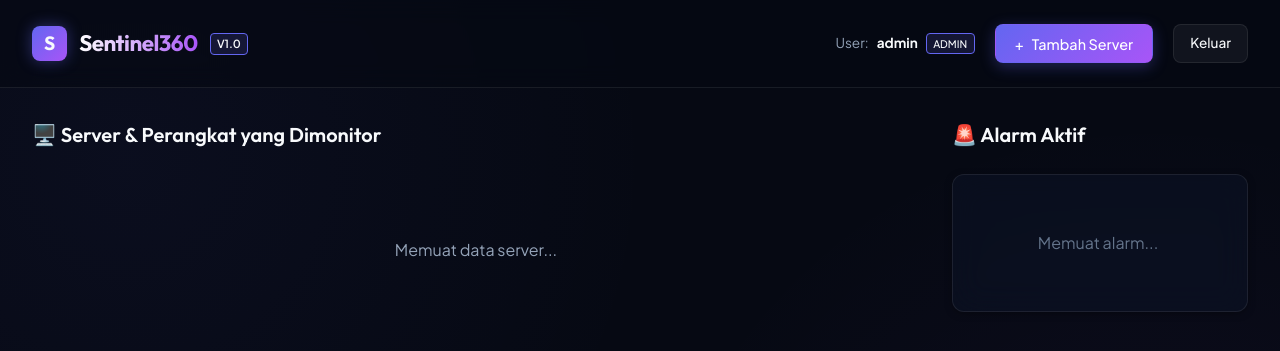
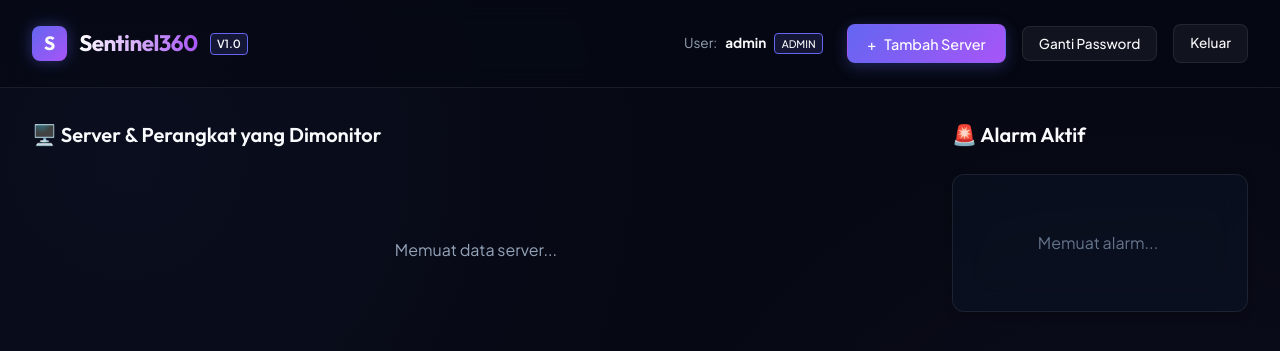
Before and after one commit to barangbaru/sentinel360, a FastAPI app: page / in a window 1280 px wide. Shown: the top 351 px of the page. Run offline with FastAPI, Linux system fonts and the light colour scheme; the visitor is signed in with stand-in values (Sample User, id 1).

Commit message:
feat: add Change Password feature, fix dashboard hang and add cache-buster for app.js

```diff
--- a/backend/main.py
+++ b/backend/main.py
@@ -9,6 +9,7 @@ from fastapi.responses import HTMLResponse, RedirectResponse
 from fastapi.staticfiles import StaticFiles
 from fastapi.templating import Jinja2Templates
 from sqlalchemy.orm import Session
+from pydantic import BaseModel
 from starlette.middleware.sessions import SessionMiddleware
 
 from .database import engine, get_db, Base, SessionLocal
@@ -24,6 +25,10 @@ from .scheduler import start_scheduler
 
 # Create the SQLite tables
 Base.metadata.create_all(bind=engine)
+
+class ChangePasswordRequest(BaseModel):
+    old_password: str
+    new_password: str
 
 # ==========================================
 # PASSWORD HASHING UTILITIES
@@ -175,6 +180,21 @@ async def login_submit(request: Request, db: Session = Depends(get_db)):
 async def logout(request: Request):
     request.session.clear()
     return RedirectResponse(url="/login", status_code=status.HTTP_303_SEE_OTHER)
+
+@app.post("/api/user/change-password")
+def change_password(
+    data: ChangePasswordRequest,
+    db: Session = Depends(get_db),
+    current_user: User = Depends(get_current_user)
+):
+    if not verify_password(data.old_password, current_user.password_hash):
+        raise HTTPException(
+            status_code=status.HTTP_400_BAD_REQUEST,
+            detail="Password lama salah"
+        )
+    current_user.password_hash = hash_password(data.new_password)
+    db.commit()
+    return {"detail": "Password berhasil diubah"}
 
 # ==========================================
 # WEB PAGE ROUTES (UI)
--- a/backend/static/app.js
+++ b/backend/static/app.js
@@ -3,6 +3,60 @@ document.addEventListener("DOMContentLoaded", () => {
     // Determine page context
     const serverGrid = document.getElementById("servers-container");
     const isDetailPage = document.getElementById("server-detail-container");
+
+    // Global Change Password Handler
+    const changePwdBtn = document.getElementById("change-pwd-btn");
+    const changePwdModal = document.getElementById("change-password-modal");
+    const cancelChangePwdBtn = document.getElementById("cancel-change-pwd-btn");
+    const changePwdForm = document.getElementById("change-password-form");
+
+    if (changePwdBtn && changePwdModal) {
+        changePwdBtn.addEventListener("click", () => {
+            changePwdForm.reset();
+            changePwdModal.showModal();
+        });
+    }
+
+    if (cancelChangePwdBtn && changePwdModal) {
+        cancelChangePwdBtn.addEventListener("click", () => {
+            changePwdModal.close();
+        });
+    }
+
+    if (changePwdForm && changePwdModal) {
+        changePwdForm.addEventListener("submit", async (e) => {
+            e.preventDefault();
+            const oldPassword = document.getElementById("old_password").value;
+            const newPassword = document.getElementById("new_password").value;
+            const confirmNewPassword = document.getElementById("confirm_new_password").value;
+
+            if (newPassword !== confirmNewPassword) {
+                alert("Password baru dan konfirmasi password tidak cocok!");
+                return;
+            }
+
+            try {
+                const res = await fetch("/api/user/change-password", {
+                    method: "POST",
+                    headers: { "Content-Type": "application/json" },
+                    body: JSON.stringify({
+                        old_password: oldPassword,
+                        new_password: newPassword
+                    })
+                });
+
+                const data = await res.json();
+                if (!res.ok) {
+                    throw new Error(data.detail || "Gagal mengubah password.");
+                }
+
+                alert("Password berhasil diubah!");
+                changePwdModal.close();
+            } catch (error) {
+                alert("Error: " + error.message);
+            }
+        });
+    }
 
     if (serverGrid) {
         initDashboard();
@@ -62,13 +116,38 @@ function initDashboard() {
 
     // Fetch and Render Servers
     async function loadServers() {
+        const container = document.getElementById("servers-container");
         try {
             const res = await fetch("/api/servers");
             if (res.status === 401) {
                 window.location.href = "/login";
                 return;
             }
-            if (!res.ok) throw new Error("Failed to fetch servers");
+            if (res.status === 403) {
+                if (container) {
+                    container.innerHTML = `
+                        <div class="card" style="grid-column: 1/-1; text-align: center; padding: 3rem; border-color: rgba(239, 68, 68, 0.2);">
+                            <div style="font-size: 2.5rem; margin-bottom: 1rem;">🔒</div>
+                            <h3 style="margin-bottom: 0.5rem; color: #f87171;">Akses Ditolak</h3>
+                            <p style="color: var(--text-secondary); margin-bottom: 1.5rem;">Anda tidak memiliki akses untuk melihat data server.</p>
+                        </div>
+                    `;
+                }
+                return;
+            }
+            if (!res.ok) {
+                if (container) {
+                    container.innerHTML = `
+                        <div class="card" style="grid-column: 1/-1; text-align: center; padding: 3rem; border-color: rgba(239, 68, 68, 0.2);">
+                            <div style="font-size: 2.5rem; margin-bottom: 1rem;">⚠️</div>
+                            <h3 style="margin-bottom: 0.5rem; color: #f87171;">Gagal Memuat Data</h3>
+                            <p style="color: var(--text-secondary); margin-bottom: 1.5rem;">Terjadi kesalahan saat memuat server (${res.status}).</p>
+                            <button class="btn btn-secondary" onclick="loadServers()">Coba Lagi</button>
+                        </div>
+                    `;
+                }
+                throw new Error("Failed to fetch servers: " + res.status);
+            }
             const servers = await res.json();
             renderServers(servers);
         } catch (error) {
--- a/backend/templates/index.html
+++ b/backend/templates/index.html
@@ -14,8 +14,8 @@
             <span class="logo-text">Sentinel360</span>
             <span class="logo-badge">V1.0</span>
         </div>
-        <div style="display: flex; align-items: center; gap: 1.25rem;">
-            <div style="display: flex; align-items: center; gap: 0.5rem; font-size: 0.85rem;">
+        <div style="display: flex; align-items: center; gap: 1rem;">
+            <div style="display: flex; align-items: center; gap: 0.5rem; font-size: 0.85rem; margin-right: 0.5rem;">
                 <span style="color: var(--text-secondary);">User:</span>
                 <strong style="color: var(--text-primary)">{{ username }}</strong>
                 <span class="monitor-type-badge" style="background: rgba(99, 102, 241, 0.15); border-color: var(--accent); color: var(--text-primary); font-size: 0.65rem; padding: 0.1rem 0.4rem; border-radius: 4px;">{{ role }}</span>
@@ -23,6 +23,10 @@
 
             <button id="add-server-btn" class="btn btn-primary">
                 <span>+</span> Tambah Server
+            </button>
+
+            <button id="change-pwd-btn" class="btn btn-secondary" style="padding: 0.5rem 1rem; font-size: 0.85rem;">
+                Ganti Password
             </button>
 
             <a href="/logout" class="btn btn-secondary" style="padding: 0.5rem 1rem; font-size: 0.85rem; text-decoration: none;">
@@ -140,10 +144,38 @@
         </div>
     </dialog>
 
+    <!-- NATIVE MODAL: GANTI PASSWORD -->
+    <dialog id="change-password-modal">
+        <div class="modal-header">
+            <h3 class="modal-title">Ganti Password</h3>
+            <button class="modal-close" id="cancel-change-pwd-btn">&times;</button>
+        </div>
+        <form id="change-password-form">
+            <div class="form-group">
+                <label for="old_password" class="form-label">Password Lama</label>
+                <input type="password" id="old_password" class="form-input" placeholder="Masukkan password lama" required>
+            </div>
+
+            <div class="form-group">
+                <label for="new_password" class="form-label">Password Baru</label>
+                <input type="password" id="new_password" class="form-input" placeholder="Masukkan password baru" required>
+            </div>
+
+            <div class="form-group" style="margin-bottom: 1.5rem;">
+                <label for="confirm_new_password" class="form-label">Konfirmasi Password Baru</label>
+                <input type="password" id="confirm_new_password" class="form-input" placeholder="Konfirmasi password baru" required>
+            </div>
+
+            <div class="modal-actions">
+                <button type="submit" class="btn btn-primary">Simpan Password</button>
+            </div>
+        </form>
+    </dialog>
+
     <script>
         const USER_ROLE = "{{ role }}";
         const USER_NAME = "{{ username }}";
     </script>
-    <script src="/static/app.js"></script>
+    <script src="/static/app.js?v=1.1"></script>
 </body>
 </html>
```
Also changed, not shown: backend/templates/server_detail.html (+35 -3 lines).
